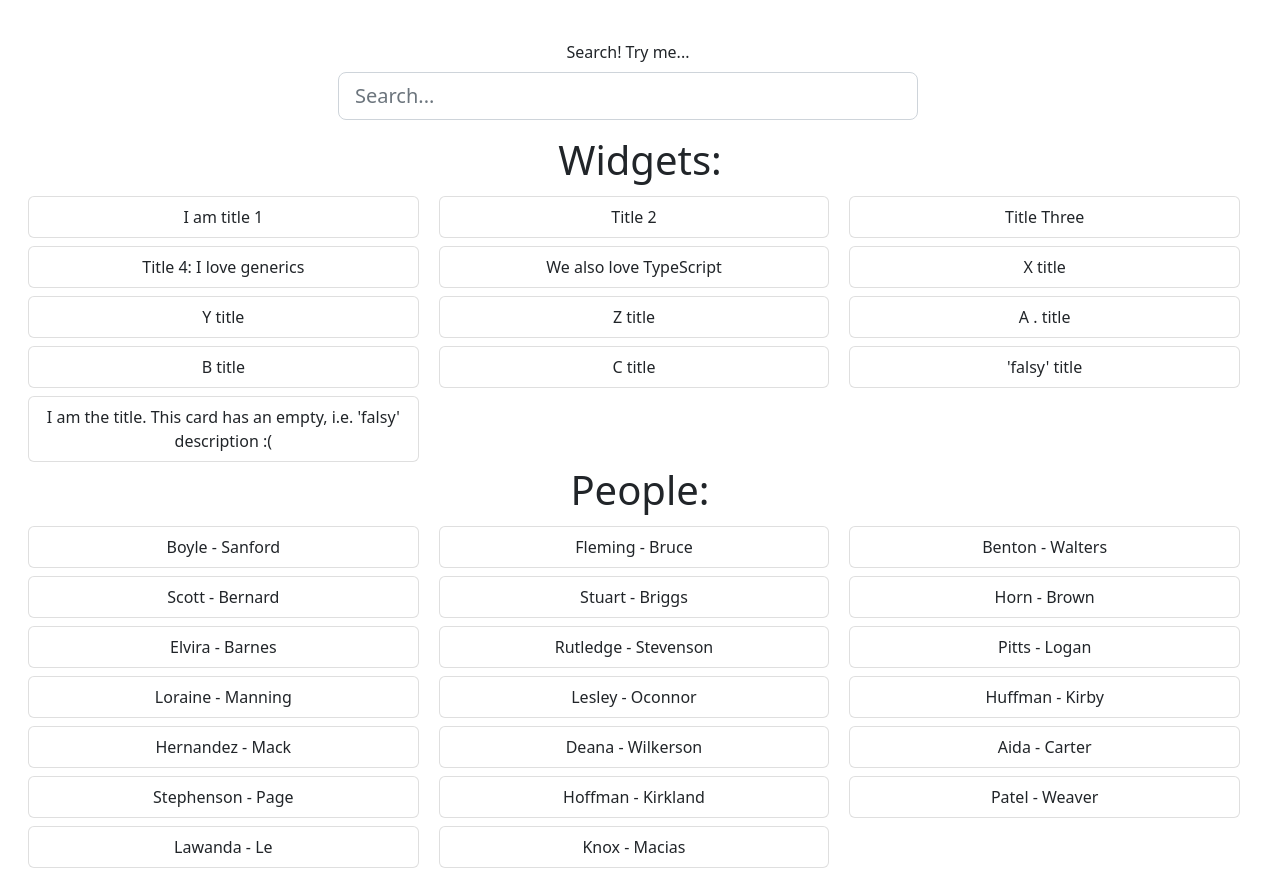
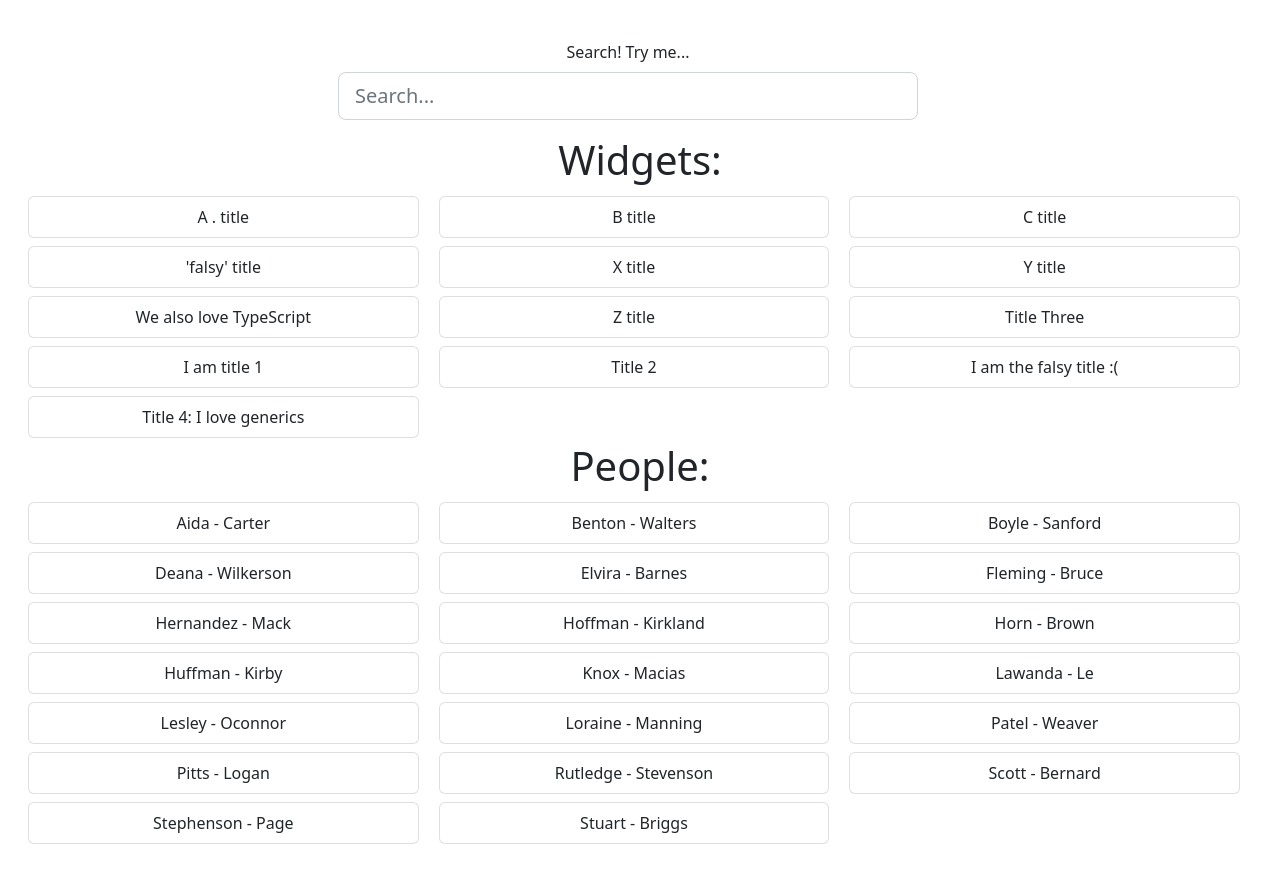
Before and after one commit to anjola-adeuyi/react-typescript-search-sorting-and-filtering, a React (Create React App) app: page / in a window 1280 px wide. After the commit the page ends 872 px from the top, so only its background shows below. Built offline with nearby package versions, Linux system fonts and the light colour scheme.

Commit message:
generic sort implemented

```diff
--- a/src/App.tsx
+++ b/src/App.tsx
@@ -4,12 +4,16 @@ import SearchInput from './component/SearchInput';
 import people from './mock-data/person';
 import widgets from './mock-data/widget';
 import genericSearch from './utils/genericSearch';
+import genericSort from './utils/genericSort';
 
 function App() {
   const [query, setQuery] = React.useState('');
 
   const getWidgetFilter = widgets.filter((widget) => genericSearch(widget, ['title', 'description'], query, false));
   const getPeopleFilter = people.filter((person) => genericSearch(person, ['firstName', 'lastName'], query, false));
+
+  const getWidgetSort = getWidgetFilter.sort((a, b) => genericSort(a, b, 'description', 'asc'));
+  const getPeopleSort = getPeopleFilter.sort((a, b) => genericSort(a, b, 'firstName', 'asc'));
 
   return (
     <div className="App row m-4">
@@ -19,7 +23,7 @@ function App() {
       }} />
 
       <h1>Widgets:</h1>
-      {getWidgetFilter.length === 0 ?  (<h5>Sorry... could not find any match under widget category</h5>) : (getWidgetFilter.map(widget => {
+      {getWidgetSort.length === 0 ?  (<h5>Sorry... could not find any match under widget category</h5>) : (getWidgetSort.map(widget => {
         return (
           <ul className='list-group col-4 justify-content-center' key={widget.id}>
             <li className='list-group-item m-1'>{widget.title}</li>
@@ -28,7 +32,7 @@ function App() {
       }) ) }
 
       <h1>People:</h1>
-      {getPeopleFilter.length === 0 ? (<h5>Sorry... could not find any match under people category</h5>) : (getPeopleFilter.map((person, idx) => {
+      {getPeopleSort.length === 0 ? (<h5>Sorry... could not find any match under people category</h5>) : (getPeopleSort.map((person, idx) => {
         return (
           <ul className='list-group col-4 justify-content-center' key={idx}>
             <li className='list-group-item m-1'>{person.firstName} - {person.lastName}</li>
--- a/src/mock-data/widget.ts
+++ b/src/mock-data/widget.ts
@@ -110,7 +110,7 @@ const widgets: Array<IWidget> = [
         isSpecialCard: false
       },
       {
-        title: "I am the title. This card has an empty, i.e. 'falsy' description :(",
+        title: "I am the falsy title :(",
         description: "falsy description",
         id: 13,
         rating: 5,
--- /dev/null
+++ b/src/utils/genericSort.ts
@@ -0,0 +1,21 @@
+export type TAscOrDesc = 'asc' | 'desc';
+
+export default function genericSort<T>(a: T, b: T, property: keyof T, ascOrDesc: TAscOrDesc): number {
+    if (ascOrDesc === 'asc') {
+      if (a[property] < b[property]) {
+        return -1;
+      }
+      if (a[property] > b[property]) {
+        return 1;
+      }
+      return 0;
+    } else {
+      if (a[property] < b[property]) {
+        return 1;
+      }
+      if (a[property] > b[property]) {
+        return -1;
+      }
+      return 0;
+    }
+}
```
